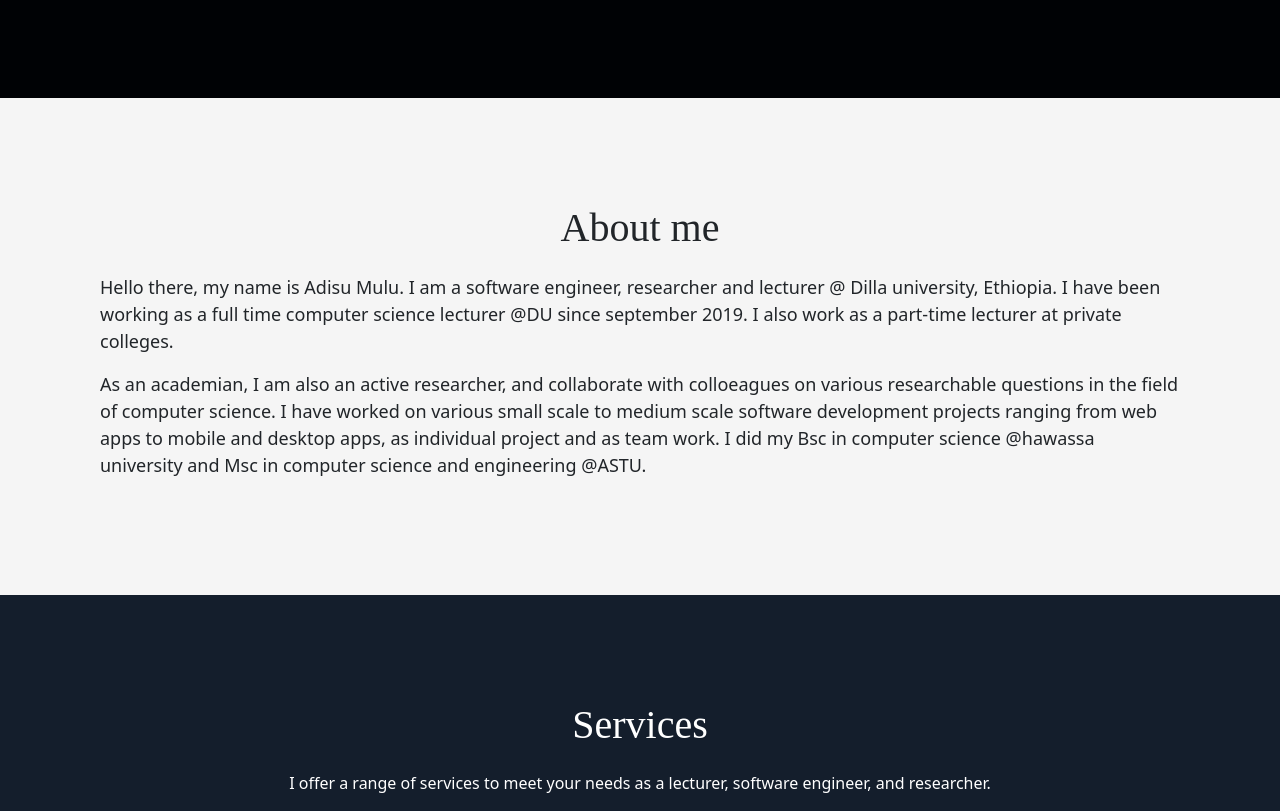
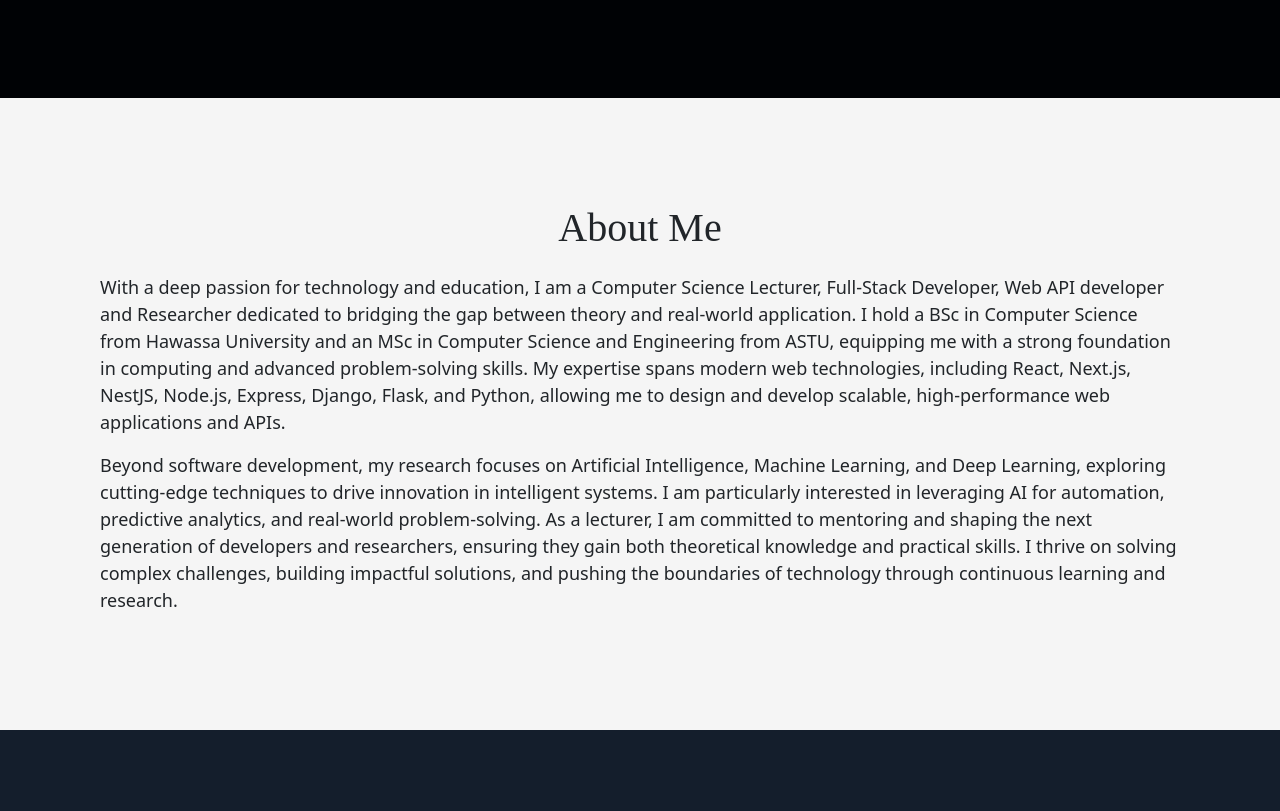
Before and after one commit to adisu-mulu/portfolio, a React (Create React App) app: page / in a window 1280 px wide. Shown: the part 492-1303 px from the top of the page. Built offline with nearby package versions, Linux system fonts and the light colour scheme.

Commit message:
modified the About Me section

```diff
--- a/src/components/MainBody.js
+++ b/src/components/MainBody.js
@@ -30,21 +30,30 @@ function MainBody() {
         </div>
       </div>
       <div className="home-about" id="about">
-        <p className="home-about-heading">About me</p>
+        <p className="home-about-heading">About Me</p>
         <p className="home-about-description">
-          Hello there, my name is Adisu Mulu. I am a software engineer,
-          researcher and lecturer @ Dilla university, Ethiopia. I have been
-          working as a full time computer science lecturer @DU since september
-          2019. I also work as a part-time lecturer at private colleges.
+          With a deep passion for technology and education, I am a Computer
+          Science Lecturer, Full-Stack Developer, Web API developer and
+          Researcher dedicated to bridging the gap between theory and real-world
+          application. I hold a BSc in Computer Science from Hawassa University
+          and an MSc in Computer Science and Engineering from ASTU, equipping me
+          with a strong foundation in computing and advanced problem-solving
+          skills. My expertise spans modern web technologies, including React,
+          Next.js, NestJS, Node.js, Express, Django, Flask, and Python, allowing
+          me to design and develop scalable, high-performance web applications
+          and APIs.
         </p>
         <p className="home-about-description">
-          As an academian, I am also an active researcher, and collaborate with
-          colloeagues on various researchable questions in the field of computer
-          science. I have worked on various small scale to medium scale software
-          development projects ranging from web apps to mobile and desktop apps,
-          as individual project and as team work. I did my Bsc in computer
-          science @hawassa university and Msc in computer science and
-          engineering @ASTU.
+          Beyond software development, my research focuses on Artificial
+          Intelligence, Machine Learning, and Deep Learning, exploring
+          cutting-edge techniques to drive innovation in intelligent systems. I
+          am particularly interested in leveraging AI for automation, predictive
+          analytics, and real-world problem-solving. As a lecturer, I am
+          committed to mentoring and shaping the next generation of developers
+          and researchers, ensuring they gain both theoretical knowledge and
+          practical skills. I thrive on solving complex challenges, building
+          impactful solutions, and pushing the boundaries of technology through
+          continuous learning and research.
         </p>
       </div>
       <div className="home-services" id="service">
@@ -84,6 +93,8 @@ function MainBody() {
       <br />
       <div className="blogs">
         <p className="blogs-description">
+          <br />
+          <br />
           Join me and learn and share experiences
         </p>
         <div className="blogs-list">
@@ -95,19 +106,26 @@ function MainBody() {
         </div>
       </div>
       <br />
+      <br />
       {/* <hr style={{ width: "80%", margin: "0 auto" }} /> */}
       <br />
       <br />
       <div className="home-projects" id="projects">
-        <p className="home-projects-heading">Projects</p><br/>
+        <p className="home-projects-heading">Projects</p>
+        <br />
         <Projects />
       </div>
 
       <div className="home-publications" id="research_publications">
+        <br />
+        <br />
         <p className="home-publications-heading">Research and Publications</p>
-        <ResearchAndPublications /><br/><br/>
+        <ResearchAndPublications />
+        <br />
+        <br />
+        <br />
+        <br />
       </div>
-
     </div>
   );
 }
```
